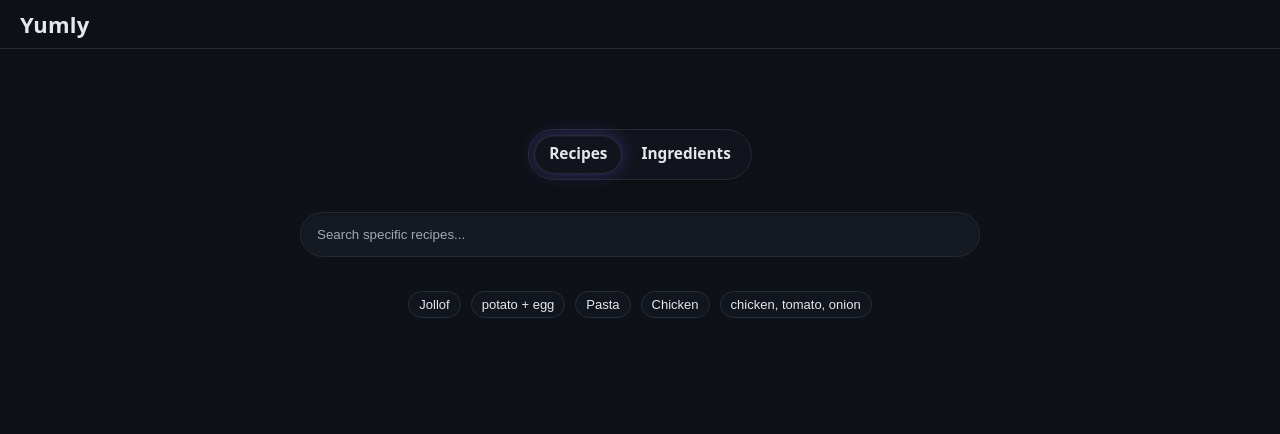
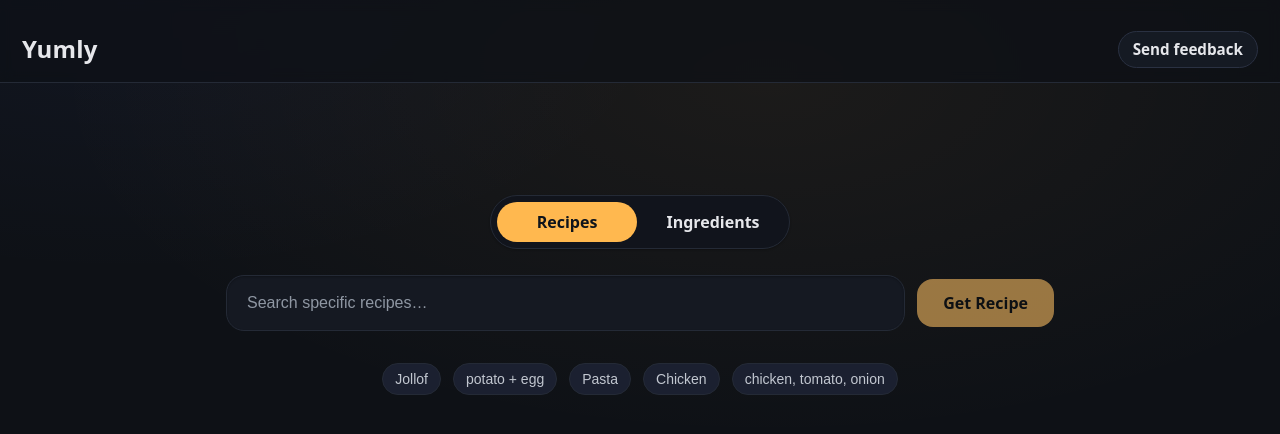
Before and after one commit to JoyCreativeCoder/Yumly, a React (Vite) app: page / in a window 1280 px wide. Shown: the top 434 px of the page. Built offline with nearby package versions, Linux system fonts and the light colour scheme.

Commit message:
finished ui

```diff
--- a/src/components/Header/Header.css
+++ b/src/components/Header/Header.css
@@ -2,28 +2,60 @@
   position: sticky;
   top: 0;
   z-index: 50;
-  align-items: center;
+  width: 100%;
   display: grid;
   grid-template-columns: auto 1fr auto;
+  align-items: center;
   gap: 16px;
-  padding: 12px clamp(10px, 3vw, 20px);
-  border-bottom: 1px solid var(--border);
+  padding: 14px clamp(12px, 3vw, 22px);
   background: rgba(14, 17, 22, 0.7);
-  padding: 12px clamp(10px, 3vw, 20px);
   border-bottom: 1px solid #242a36;
+  backdrop-filter: blur(6px);
+}
+
+.header__spacer {
+  height: 1px;
 }
 
 .title {
+  grid-column: 1;
   margin: 0;
-  font-weight: 700;
-  font-size: clamp(18px, 2vw, 22px);
+  font-weight: 800;
+  font-size: clamp(19px, 2.2vw, 24px);
   letter-spacing: 0.2px;
   color: #e6e7eb;
   line-height: 1.1;
+  text-align: center;
 }
 
 .actions {
+  grid-column: 3;
   display: flex;
+  justify-content: flex-end;
+  align-items: center;
+  gap: 10px;
+}
+
+.btn-feedback {
+  appearance: none;
+  display: inline-flex;
   align-items: center;
   gap: 8px;
+  padding: 10px 14px;
+  border-radius: 999px;
+  border: 1px solid #2a3142;
+  background: #151a23;
+  color: #e6e7eb;
+  font: 600 0.95rem/1 system-ui, -apple-system, "Segoe UI", Roboto, Inter, Arial;
+  text-decoration: none;
+  transition: background-color 0.2s ease, border-color 0.2s ease,
+    transform 0.06s ease;
 }
+.btn-feedback:hover {
+  background: #1a2130;
+  border-color: #3a4357;
+  transform: translateY(-1px);
+}
+.btn-feedback:active {
+  transform: translateY(0);
+}
--- a/src/components/Header/Header.tsx
+++ b/src/components/Header/Header.tsx
@@ -2,17 +2,18 @@ import "./Header.css";
 
 export default function Header() {
   return (
-    <>
-      <header className="header">
-        <div>
-          <h1 className="title">Yumly</h1>
-        </div>
+    <header className="header">
+      <div className="header__spacer" />
+      <h1 className="title">Yumly</h1>
 
-        <div className="actions">
-          {/* favorite icon */}
-          {/* shopping list icon  */}
-        </div>
-      </header>
-    </>
+      <div className="actions">
+        <a
+          className="btn-feedback"
+          href="mailto:yumly.feedback@example.com?subject=Yumly%20Feedback&body=Tell%20us%20what%20you%20think%20👇"
+        >
+          Send feedback
+        </a>
+      </div>
+    </header>
   );
 }
--- a/src/components/pages/Details/details.css
+++ b/src/components/pages/Details/details.css
@@ -2,15 +2,17 @@
   box-sizing: border-box;
 }
 
+/* Page */
 .recipe {
   background: #0e1116;
+  color: #e6e7eb;
   max-width: 1200px;
   margin: 0 auto;
   padding: 24px;
-  color: #e6e7eb;
   min-height: 100dvh;
 }
 
+/* Layout */
 .recipe__grid {
   display: grid;
   grid-template-columns: 1fr;
@@ -18,34 +20,42 @@
   align-items: start;
   margin-top: 50px;
 }
-
-.recipe__media {
-  aspect-ratio: 3/ 3;
+@media (min-width: 960px) {
+  .recipe__grid {
+    grid-template-columns: minmax(0, 1.05fr) minmax(0, 1fr);
+    column-gap: 40px;
+  }
 }
 
+/* Media */
+.recipe__media {
+  aspect-ratio: 3/3;
+}
 .recipe__media img {
   width: 100%;
-  border-radius: 20px;
   height: 100%;
   object-fit: cover;
   display: block;
+  border-radius: 20px;
 }
 
+/* Meta chips (left, under image) */
 .recipe__chips {
   margin-top: 14px;
+  display: flex;
+  flex-wrap: wrap;
+  gap: 12px;
   justify-content: center;
   align-items: center;
-  display: flex;
-  gap: 20px;
-  flex-wrap: wrap;
-  list-style-type: none;
+  list-style: none;
   padding-left: 0;
 }
 .chip {
   padding: 8px 12px;
   border-radius: 999px;
-  background: #151922;
-  border: 1px solid rgba(56, 248, 225, 0.25);
+  background: #1b2030;
+  border: 1px solid #242a36;
+  color: #c2c7d0;
   font-size: 14px;
   line-height: 1;
   display: inline-flex;
@@ -53,143 +63,158 @@
   gap: 8px;
 }
 
+/* Title */
 .recipe__title {
   font-size: 28px;
   font-weight: 700;
-  letter-spacing: 1px;
+  letter-spacing: 0.5px;
 }
 
+/* Tabs */
 .recipe__tabs {
-  /* tabs container */
   display: flex;
-  justify-content: space-between;
-  align-items: center;
+  gap: 6px;
   background: #151922;
+  border: 1px solid #242a36;
   padding: 6px;
   border-radius: 999px;
-  gap: 6px;
 }
 .tabs__btn {
   appearance: none;
-  border: 1px solid rgba(56, 248, 225, 0.2);
+  width: 100%;
+  border: 1px solid transparent;
   background: transparent;
   color: #e6e7eb;
   padding: 10px 16px;
   border-radius: 999px;
   font-weight: 600;
-  width: 100%;
   cursor: pointer;
+  transition: background-color 0.18s ease, color 0.18s ease,
+    border-color 0.18s ease;
+}
+.tabs__btn:hover {
+  color: #d7dbe2;
 }
 .tabs__btn--active {
-  background: #38f8e1;
-  color: #0e1116;
-  border-color: #38f8e1;
+  background: #ffc562;
+  color: #171a1f;
+  border-color: #ffc562;
 }
 
+/* Panel */
 .recipe__panel {
   background: transparent;
-  overflow: auto;
 }
 
-/* .is-hidden {
-  display: none;
-}  */
+/* ---------- SCROLL AREAS (Ingredients & Steps) ---------- */
+.ingredients,
+.steps {
+  max-height: 56vh;
+  overflow: auto;
+  padding-right: 4px;
+  scrollbar-width: thin;
+  scrollbar-color: #2c3446 #11151d;
+}
+.ingredients::-webkit-scrollbar,
+.steps::-webkit-scrollbar {
+  width: 10px;
+}
+.ingredients::-webkit-scrollbar-track,
+.steps::-webkit-scrollbar-track {
+  background: #11151d;
+  border-radius: 10px;
+}
+.ingredients::-webkit-scrollbar-thumb,
+.steps::-webkit-scrollbar-thumb {
+  background: #2c3446;
+  border-radius: 10px;
+  border: 2px solid #11151d;
+}
+.ingredients::-webkit-scrollbar-thumb:hover,
+.steps::-webkit-scrollbar-thumb:hover {
+  background: #3a445a;
+}
 
+/* ---------- Ingredients ---------- */
 .ingredients {
-  list-style-type: none;
+  list-style: none;
   margin-top: 20px;
-  padding: 0;
   display: grid;
   gap: 14px;
+  padding: 0;
 }
-
 .ingredients__item {
   display: grid;
   grid-template-columns: auto 1fr auto;
   align-items: center;
   gap: 12px;
   padding: 12px 18px;
-  background: #171b22;
-  border: 1px solid #202635;
+  background: #151922; /* surface */
+  border: 1px solid #242a36; /* border */
   border-radius: 16px;
 }
-
 .ingredients__check {
   width: 18px;
   height: 18px;
   cursor: pointer;
 }
-
 .ingredients__name {
   font-weight: 600;
 }
-
 .ingredients__qty {
   color: #9da3af;
   font-size: 14px;
 }
 
+/* Actions */
 .recipe__actions {
-  margin: 40px 0 24px;
+  margin: 32px 0 24px;
 }
 .action {
   appearance: none;
-  border: 1px solid #e6e7eb;
-  background: transparent;
+  border: 1px solid #242a36;
+  background: #151922;
   color: #e6e7eb;
   padding: 12px 20px;
   border-radius: 999px;
   font-weight: 600;
   cursor: pointer;
+  transition: border-color 0.16s ease, box-shadow 0.16s ease,
+    background-color 0.16s ease;
+}
+.action:hover {
+  background: #171b22;
+  border-color: #334155;
+  box-shadow: 0 0 0 6px rgba(51, 65, 85, 0.18);
 }
 
-.action:hover {
-  box-shadow: 0 0 0 6px rgba(56, 248, 225, 0.08);
-  border-color: #38f8e1;
-}
-
-@media (min-width: 960px) {
-  .recipe__grid {
-    grid-template-columns: minmax(0, 1.05fr) minmax(0, 1fr);
-    column-gap: 40px;
-  }
-}
-
-/* ---------- Steps list ---------- */
+/* ---------- Steps (Directions) ---------- */
 .steps {
-  list-style-type: none;
-  margin: 0;
-  padding: 0;
+  list-style: none;
+  margin-top: 20px;
   display: grid;
   gap: 16px;
+  padding-left: 0;
 }
-
-/* one row: badge + card */
 .steps__item {
   display: grid;
-  grid-template-columns: auto 1fr;
+  grid-template-columns: 1fr;
   align-items: start;
   gap: 12px;
 }
-
-/* card container */
 .steps__card {
   background: #151922; /* surface */
-  border: 1px solid #202635; /* subtle border */
+  border: 1px solid #242a36; /* border */
   border-radius: 16px;
   padding: 14px 16px;
   box-shadow: 0 6px 24px rgba(0, 0, 0, 0.35);
 }
-
-/* step text */
 .steps__text {
   margin: 0;
   color: #e6e7eb;
   font-size: 15px;
   line-height: 1.6;
 }
-
-/* actions row under text */
 .steps__actions {
   margin-top: 10px;
   display: flex;
@@ -198,7 +223,7 @@
   flex-wrap: wrap;
 }
 
-/* ---------- Compact ghost button ---------- */
+/* Buttons used inside steps */
 .btn {
   appearance: none;
   border: none;
@@ -208,9 +233,11 @@
   cursor: pointer;
 }
 .btn--ghost {
-  border: 1px solid rgba(56, 248, 225, 0.35);
-  background: rgba(56, 248, 225, 0.07);
+  border: 1px solid #242a36;
+  background: #11151d;
   border-radius: 10px;
+  transition: border-color 0.16s ease, box-shadow 0.16s ease,
+    background-color 0.16s ease;
 }
 .btn--compact {
   padding: 6px 10px;
@@ -219,46 +246,28 @@
 .btn--ghost:hover,
 .btn--ghost:focus-visible {
   outline: none;
-  border-color: #38f8e1;
-  box-shadow: 0 0 0 6px rgba(56, 248, 225, 0.08);
+  background: #151a23;
+  border-color: #334155;
+  box-shadow: 0 0 0 6px rgba(51, 65, 85, 0.18);
 }
 
-/* ---------- Timestamp chip ---------- */
-.chip {
-  display: inline-flex;
-  align-items: center;
-  gap: 6px;
+/* Timestamp chip used in steps */
+.chip--mono {
+  font-family: ui-monospace, SFMono-Regular, Menlo, Monaco, Consolas,
+    "Liberation Mono", "Courier New", monospace;
   padding: 6px 10px;
   border-radius: 999px;
   background: #11151d;
-  border: 1px solid #262d3b;
+  border: 1px solid #242a36;
   color: #e6e7eb;
   font-size: 13px;
   line-height: 1;
 }
-.chip--mono {
-  font-family: ui-monospace, SFMono-Regular, Menlo, Monaco, Consolas,
-    "Liberation Mono", "Courier New", monospace;
-}
 
-/* ---------- Responsive tweaks ---------- */
-@media (min-width: 960px) {
-  .steps {
-    gap: 18px;
-  }
-  .steps__badge {
-    width: 36px;
-    height: 36px;
-    font-size: 15px;
-  }
-  .steps__card {
-    padding: 16px 18px;
+/* Motion prefs */
+@media (prefers-reduced-motion: no-preference) {
+  .btn--ghost {
+    transition: box-shadow 160ms ease, border-color 160ms ease,
+      background-color 160ms ease;
   }
 }
-
-/* Motion-safety */
-@media (prefers-reduced-motion: no-preference) {
-  .btn--ghost {
-    transition: box-shadow 160ms ease, border-color 160ms ease;
-  }
-}
--- a/src/components/pages/Home/Home.css
+++ b/src/components/pages/Home/Home.css
@@ -1,30 +1,47 @@
+/* ---------- Reset */
 * {
   box-sizing: border-box;
 }
+html,
+body,
+#root {
+  height: 100%;
+}
 
-/* Page */
+/* ---------- Page */
 .home {
-  background: #0e1116; /* charcoal */
-  color: #e6e7eb; /* text */
   min-height: 100dvh;
   display: grid;
   grid-template-rows: auto 1fr;
+  color: #e6e7eb;
+  background: radial-gradient(
+      1200px 600px at 60% 10%,
+      rgba(255, 187, 92, 0.06),
+      transparent 60%
+    ),
+    radial-gradient(
+      1000px 500px at 10% 0%,
+      rgba(92, 122, 255, 0.05),
+      transparent 55%
+    ),
+    #0e1116;
 }
 
+/* ---------- Main container */
 .home__content {
-  width: min(720px, 100%);
+  width: min(860px, 92%);
   margin: 0 auto;
-  padding: 6vh 16px 24px;
+  padding: 12vh 16px 32px;
   display: flex;
   flex-direction: column;
   align-items: center;
-  gap: 18px;
+  gap: 24px;
 }
 
-/* Toggle (Recipes | Ingredients) */
+/* ---------- Mode toggle */
 .mode-toggle {
-  display: inline-flex;
-  align-items: center;
+  width: min(300px, 100%);
+  display: flex;
   gap: 6px;
   padding: 6px;
   background: #11141c;
@@ -34,131 +51,354 @@
 }
 
 .btn {
+  flex: 1 1 0;
   appearance: none;
   background: transparent;
   border: 1px solid transparent;
   color: #a0a8b3;
-  padding: 10px 14px;
+  padding: 12px 18px;
   border-radius: 999px;
-  font: 500 0.93rem/1.1 system-ui, -apple-system, "Segoe UI", Roboto, Inter,
-    "Helvetica Neue", Arial;
+  font: 600 1rem/1 system-ui, -apple-system, "Segoe UI", Roboto, Inter, Arial;
   cursor: pointer;
-  transition: transform 0.05s ease, background-color 0.2s ease, color 0.2s ease,
-    box-shadow 0.25s ease, border-color 0.25s ease;
+  transition: background-color 180ms ease, color 180ms ease,
+    box-shadow 220ms ease;
 }
 .btn:hover {
-  transform: translateY(-1px);
+  color: #cfd5de;
+}
+.btn:active {
+  transform: none;
 }
 
 .btn--active {
-  background: #11141c;
-  color: #e6e7eb;
-  border-color: #242a36;
-  box-shadow: 0 0 0 1px #242a36, 0 0 18px rgba(123, 92, 255, 0.35),
-    inset 0 1px 0 rgba(255, 255, 255, 0.04);
-  position: relative;
-  overflow: hidden;
-}
-.btn--active::after {
-  content: "";
-  position: absolute;
-  inset: 0;
-  background: linear-gradient(
-    90deg,
-    transparent,
-    rgba(123, 92, 255, 0.18),
-    transparent
-  );
-  transform: translateX(-120%);
-  animation: sweep 2.2s ease-out forwards;
+  color: #0f141b !important;
+  background: #ffb84f !important;
+  border-color: transparent;
+  box-shadow: none;
 }
 
-/* Search */
-.search {
+/* ---------- Search */
+.search__form {
   width: 100%;
   display: grid;
-  place-items: center;
-  margin-top: 6px;
+  grid-template-columns: 1fr auto;
+  align-items: center;
+  gap: 12px;
 }
+
 .search__input {
-  width: min(680px, 100%);
-  padding: 14px 16px;
+  width: 100%;
+  padding: 18px 20px; /* ~56px tall */
   border: 1px solid #242a36;
-  border-radius: 999px;
+  border-radius: 18px;
   background: #151922;
   color: #e6e7eb;
   outline: none;
   box-shadow: inset 0 1px 2px rgba(0, 0, 0, 0.25);
-  transition: border-color 0.2s ease, box-shadow 0.2s ease;
+  transition: border-color 0.2s, box-shadow 0.2s, transform 0.12s;
+  font-size: 1rem;
 }
 .search__input::placeholder {
-  color: #a0a8b3;
+  color: #8f97a3;
+}
+.search__input:focus {
+  border-color: #334155;
+  box-shadow: 0 0 0 3px rgba(59, 130, 246, 0.15),
+    inset 0 1px 2px rgba(0, 0, 0, 0.25);
 }
 
-/* Chip cloud */
+/* ---------- Get Recipe (brighter) */
+.btn_getrecipe {
+  appearance: none;
+  border: 0;
+  padding: 16px 26px;
+  border-radius: 16px;
+  font: 700 1rem/1 system-ui, -apple-system, "Segoe UI", Roboto, Inter, Arial;
+  background: #ffb84f;
+  color: #0b0e12;
+  cursor: pointer;
+  transition: transform 90ms ease, filter 0.2s ease;
+}
+.btn_getrecipe:hover {
+  transform: translateY(-1px);
+}
+.btn_getrecipe:active {
+  transform: translateY(0);
+}
+.btn_getrecipe[disabled] {
+  opacity: 0.6;
+  cursor: not-allowed;
+  filter: saturate(0.85);
+}
+
+.spinner {
+  display: inline-block;
+  width: 18px;
+  height: 18px;
+  border: 2px solid rgba(0, 0, 0, 0.15);
+  border-top-color: rgba(0, 0, 0, 0.6);
+  border-radius: 50%;
+  animation: spin 0.7s linear infinite;
+}
+
+/* ---------- Chips */
 .chips {
   list-style: none;
   display: flex;
   flex-wrap: wrap;
-  gap: 10px;
-  padding: 8px 0 0;
-  margin: 6px 0 0;
+  gap: 12px;
+  margin: 4px 0 0;
+  padding: 2px 0 0;
   justify-content: center;
+  align-items: center;
 }
 .chip {
-  padding: 8px 12px;
+  padding: 16px 18px;
   border-radius: 999px;
   background: #1b2030;
   border: 1px solid #242a36;
   color: #a0a8b3;
-  font-size: 0.9rem;
-  cursor: pointer;
-  transition: transform 0.05s ease, background-color 0.2s ease, color 0.2s ease,
-    border-color 0.2s ease;
+  font-size: 0.95rem;
+  cursor: pointer; /* ---------- Reset */
+  * {
+    box-sizing: border-box;
+  }
+  html,
+  body,
+  #root {
+    height: 100%;
+  }
+
+  /* ---------- Page */
+  .home {
+    min-height: 100dvh;
+    display: grid;
+    grid-template-rows: auto 1fr; /* header, then content */
+    color: #e6e7eb;
+    background: radial-gradient(
+        1200px 600px at 60% 10%,
+        rgba(255, 187, 92, 0.06),
+        transparent 60%
+      ),
+      radial-gradient(
+        1000px 500px at 10% 0%,
+        rgba(92, 122, 255, 0.05),
+        transparent 55%
+      ),
+      #0e1116;
+  }
+
+  /* ---------- Main container (center the whole stack) */
+  .home__content {
+    width: min(900px, 92%);
+    margin: 0 auto;
+    min-height: calc(100dvh - 72px); /* leave room for header */
+    display: flex;
+    flex-direction: column;
+    align-items: center;
+    justify-content: center; /* vertical centering */
+    gap: 24px;
+    padding: 0 16px;
+  }
+
+  /* ---------- Mode toggle (flat, clean) */
+  .mode-toggle {
+    width: min(520px, 100%);
+    display: flex;
+    gap: 8px;
+    padding: 6px;
+    background: #0f141b; /* solid track */
+    border: 1px solid #1f2532;
+    border-radius: 14px;
+    box-shadow: none;
+    align-self: center;
+  }
+
+  /* Toggle pills */
+  .btn {
+    flex: 1 1 0;
+    appearance: none;
+    background: #0f141b; /* solid inactive */
+    border: 1px solid #1f2532;
+    color: #a0a8b3;
+    padding: 12px 16px;
+    border-radius: 10px;
+    font: 600 0.98rem/1 system-ui, -apple-system, "Segoe UI", Roboto, Inter,
+      Arial;
+    cursor: pointer;
+    transition: background-color 180ms ease, color 180ms ease,
+      border-color 180ms ease;
+  }
+  .btn:hover {
+    background: #121925;
+    color: #cfd5de;
+  }
+  .btn:active {
+    transform: none;
+  }
+  .btn--active {
+    background: #ffc562; /* solid saffron */
+    border-color: #ffc562;
+    color: #171a1f;
+    box-shadow: none;
+  }
+
+  /* ---------- Search row (centered, aligned heights) */
+  .search__form {
+    width: min(900px, 100%);
+    margin: 0 auto;
+    display: grid;
+    grid-template-columns: 1fr auto;
+    align-items: center;
+    gap: 12px;
+  }
+
+  /* Make input and button the same height */
+  .search__input,
+  .btn_getrecipe {
+    min-height: 56px;
+    font-size: 1rem;
+  }
+
+  /* Input */
+  .search__input {
+    width: 100%;
+    padding: 0 20px;
+    border: 1px solid #242a36;
+    border-radius: 18px;
+    background: #151922;
+    color: #e6e7eb;
+    outline: none;
+    box-shadow: inset 0 1px 2px rgba(0, 0, 0, 0.25);
+    transition: border-color 0.2s, box-shadow 0.2s, transform 0.12s;
+  }
+  .search__input::placeholder {
+    color: #8f97a3;
+  }
+  .search__input:focus {
+    border-color: #334155;
+    box-shadow: 0 0 0 3px rgba(59, 130, 246, 0.15),
+      inset 0 1px 2px rgba(0, 0, 0, 0.25);
+  }
+
+  /* ---------- Get Recipe (brighter CTA) */
+  .btn_getrecipe {
+    padding: 0 28px; /* vertical handled by min-height */
+    border: 0;
+    border-radius: 16px;
+    color: #0b0e12;
+    background: linear-gradient(90deg, #ffd67a, #ff9393); /* bright */
+    box-shadow: 0 16px 40px rgba(255, 176, 96, 0.55);
+    cursor: pointer;
+    transition: transform 90ms ease, filter 0.2s ease;
+  }
+  .btn_getrecipe:hover {
+    transform: translateY(-1px);
+    filter: brightness(1.08);
+  }
+  .btn_getrecipe:active {
+    transform: translateY(0);
+  }
+  .btn_getrecipe[disabled] {
+    opacity: 0.6;
+    cursor: not-allowed;
+    filter: saturate(0.85);
+  }
+
+  /* ---------- Chips (bigger + sleek animated border) */
+  .chips {
+    list-style: none;
+    display: flex;
+    flex-wrap: wrap;
+    gap: 14px;
+    margin-top: 8px;
+    padding-top: 4px;
+    justify-content: center;
+    align-items: center;
+  }
+
+  .chip {
+    position: relative;
+    padding: 14px 22px; /* bigger */
+    border-radius: 999px;
+    background: #1b2030;
+    border: 1px solid #242a36;
+    color: #c2c7d0;
+    font-size: 1rem;
+    cursor: pointer;
+    transition: background-color 0.2s, color 0.2s, transform 0.08s ease,
+      border-color 0.2s;
+    z-index: 0;
+  }
+  .chip:hover {
+    color: #e6e7eb;
+    transform: translateY(-1px);
+    border-color: transparent;
+  }
+  .chip::after {
+    content: "";
+    position: absolute;
+    inset: -1px;
+    border-radius: inherit;
+    background: conic-gradient(from 0turn, #ffc562, #ff8b8b, #6ea8ff, #ffc562);
+    /* ring only */
+    -webkit-mask: linear-gradient(#000 0 0) content-box,
+      linear-gradient(#000 0 0);
+    -webkit-mask-composite: xor;
+    mask-composite: exclude;
+    padding: 1px;
+    opacity: 0;
+    transition: opacity 0.25s ease;
+    z-index: -1;
+  }
+  .chip:hover::after {
+    opacity: 1;
+    animation: chip-spin 1.6s linear infinite;
+  }
+
+  @media (prefers-reduced-motion: reduce) {
+    .chip:hover::after {
+      animation: none;
+    }
+  }
+
+  /* ---------- Animations (spinner/chip only) */
+  @keyframes spin {
+    to {
+      transform: rotate(360deg);
+    }
+  }
+  @keyframes chip-spin {
+    to {
+      transform: rotate(1turn);
+    }
+  }
+
+  /* ---------- Responsive polish */
+  @media (min-width: 768px) {
+    .home__content {
+      gap: 26px;
+    }
+  }
+
+  transition: background-color 0.2s, color 0.2s, transform 0.06s ease;
 }
 .chip:hover {
-}
-.chip:active {
-  transform: translateY(0);
+  color: #e6e7eb;
+  transform: translateY(-1px);
 }
 
-@keyframes sweep {
+/* ---------- Animations (spinner only) */
+@keyframes spin {
   to {
-    transform: translateX(120%);
-  }
-}
-@keyframes rise {
-  from {
-    opacity: 0;
-    transform: translateY(4px);
-  }
-  to {
-    opacity: 1;
-    transform: none;
-  }
-}
-@keyframes fadeIn {
-  to {
-    opacity: 1;
-  }
-}
-@keyframes contentIn {
-  from {
-    opacity: 0;
-    transform: translateY(6px) scale(0.99);
-  }
-  to {
-    opacity: 1;
-    transform: none;
+    transform: rotate(360deg);
   }
 }
 
+/* ---------- Responsive polish */
 @media (min-width: 768px) {
   .home__content {
-    gap: 20px;
-    padding-top: 10vh;
-  }
-  .btn {
-    font-size: 0.96rem;
+    gap: 26px;
+    padding-top: 14vh;
   }
 }
--- a/src/components/pages/Home/Home.tsx
+++ b/src/components/pages/Home/Home.tsx
@@ -76,7 +76,7 @@ export default function Home() {
           </button>
         </div>
 
-        <div className="search">
+        {/* <div className="search">
           <form className="search" onSubmit={handleSubmit}>
             <input
               className="search__input"
@@ -93,7 +93,30 @@ export default function Home() {
               aria-label="Search recipes"
             />
           </form>
-        </div>
+        </div> */}
+
+        <form className="search__form" role="search" onSubmit={handleSubmit}>
+          <input
+            className="search__input search__input--lg"
+            value={query}
+            onChange={(e) => setQuery(e.target.value)}
+            type="search"
+            placeholder={
+              mode === "recipes"
+                ? "Search specific recipes…"
+                : "Search by ingredients…"
+            }
+            aria-label="Search recipes"
+          />
+          <button
+            className="btn_getrecipe"
+            type="submit"
+            disabled={!query.trim() || loading}
+            aria-busy={loading}
+          >
+            {loading ? <span className="spinner" aria-hidden /> : "Get Recipe"}
+          </button>
+        </form>
 
         <ul className="chips" aria-label="Popular tags">
           <li>
```
Also changed, not shown: src/components/pages/Details/details.tsx (+6 -5 lines).
